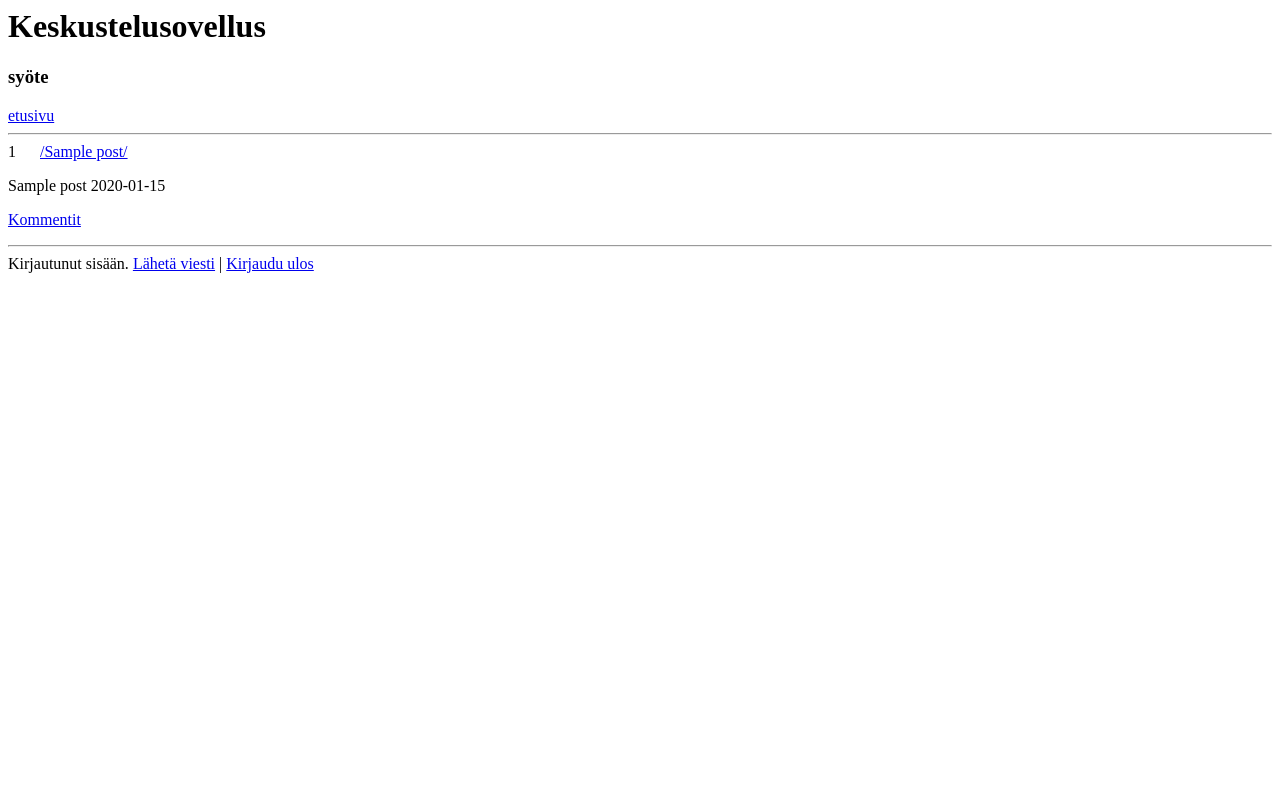
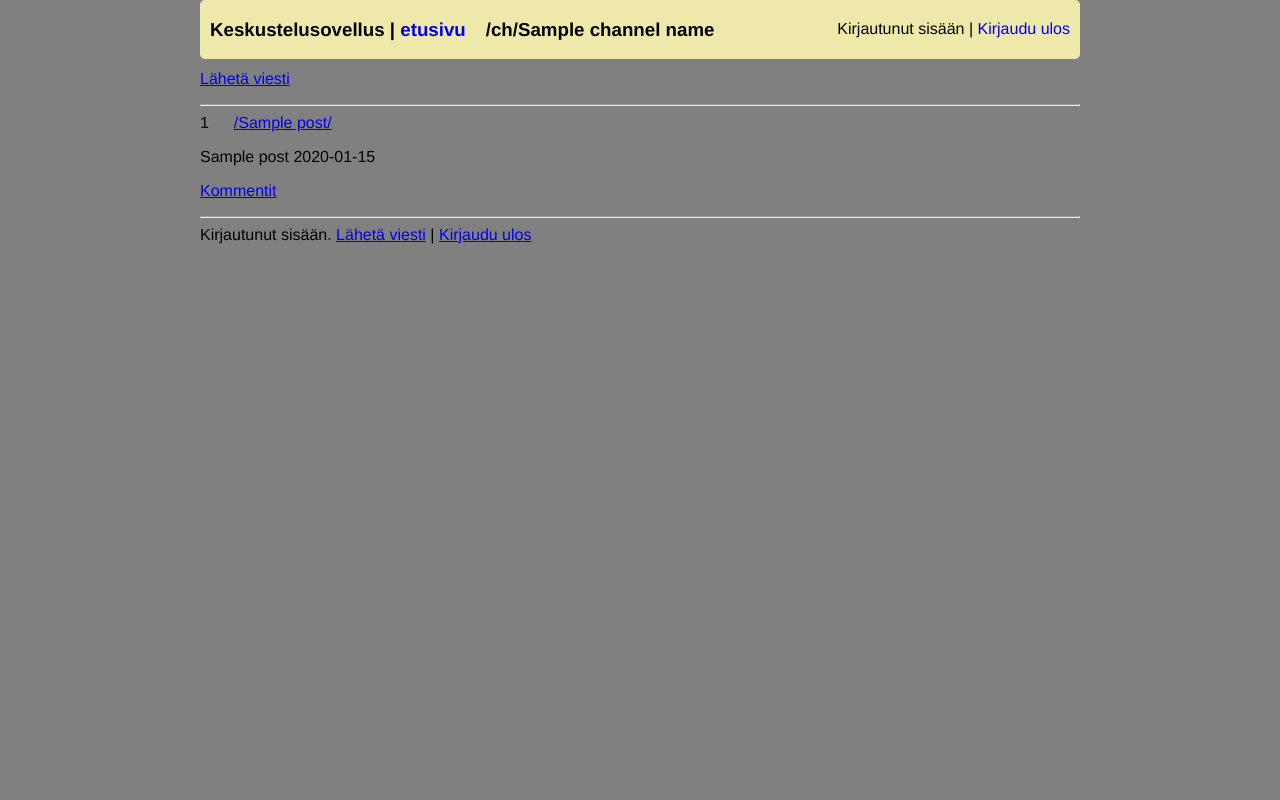
Before and after one commit to sseisalo/tsoha20, a Flask app: template templates/index.html in a window 1280 px wide. Run offline with Flask 2, Linux system fonts and the light colour scheme; the visitor is signed in with stand-in values (Sample User, id 1); the template is opened without the code that fills it: most values are stand-ins (such as "Sample title", 1, 10 or a date in 2020); parts of the project's set-up code (start-up, migrations or seed data) failed here and were passed over.

Commit message:
main.css created and a couple of ui fixes

```diff
--- /dev/null
+++ b/static/main.css
@@ -0,0 +1,31 @@
+body {
+    margin: auto;
+    margin-top: 70px;
+    max-width: 55em;
+    font-family: 'Helvetica', 'Arial', sans-serif;
+    background-color: grey;
+}
+
+.topnav {
+    width: 55em;
+    background-color: palegoldenrod;
+    overflow: hidden;
+    position: fixed;
+    top: 0;
+    margin: auto;
+    border-radius: .3em;
+}
+
+.topnav h3 {
+    padding: 0px 10px;
+    float: left;
+}
+
+.topnav p {
+    padding: 4px 10px 0px;
+    float: right;
+}
+
+.topnav a {
+    text-decoration: none;
+}
--- a/templates/index.html
+++ b/templates/index.html
@@ -1,3 +1,2 @@
 <title>Etusivu</title>
-<h1>Keskustelusovellus</h1>
 {% extends "layout.html" %}
--- a/templates/layout.html
+++ b/templates/layout.html
@@ -1,5 +1,24 @@
-<h3>syöte</h3>
-<a href="/">etusivu</a>
+<head>
+    <!DOCTYPE html>
+    <link rel="stylesheet" type="text/css" href="../static/main.css">
+    <meta name="viewport" content="width=device-width, initial-scale=1">
+</head>
+
+<div class="topnav">
+    <h3>Keskustelusovellus | <a href="/">etusivu</a></h3>
+    <h3>/ch/{{ channel_name }}</h3>
+    {% if session.user_id %}
+    <p>Kirjautunut sisään | <a href="/logout">Kirjaudu ulos</a></p>
+    {% else %}
+    <P><a href="/login">Kirjaudu sisään</a></P>
+    {% endif %}
+</div>
+
+<p>
+{% if session.user_id %}
+<a href="/ch/{{ channel_name }}/new">Lähetä viesti</a>
+{% endif %}
+
 <hr>
 {% for post in posts %}
 {{ post[0] }} &emsp; <a href="/ch/{{ post[3] }}">/{{ post[3] }}/</a>
--- a/templates/new.html
+++ b/templates/new.html
@@ -1,5 +1,5 @@
 <form action="/ch/{{ channel_name }}/new" method="POST">
-<textarea type="text" name="content">Kirjoita tähän</textarea>
+<textarea type="text" name="content" placeholder="Kirjoita tähän"></textarea>
 <p>
 <input type="submit" value="Lähetä">
 </form>
```
Also changed, not shown: templates/post.html (+7 -1 lines).
